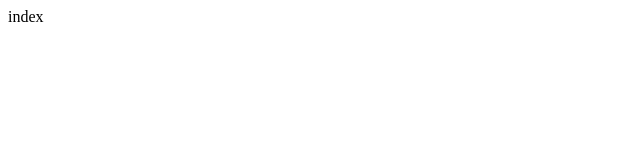
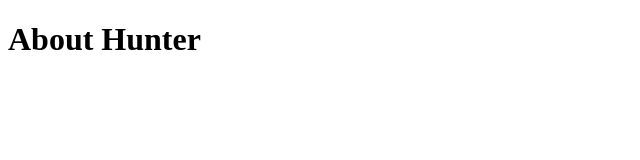
Before and after one commit to HunterHalstead/HuntersWebsite, a plain HTML site: page index.html in a window 1280 px wide. Shown: the whole page, without its empty margins (0-640 px from the left). Drawn offline with Linux system fonts and the light colour scheme.

```diff
--- a/index.html
+++ b/index.html
@@ -5,7 +5,9 @@
     <meta name="viewport" content="width=device-width, initial-scale=1.0">
     <title>Document</title>
 </head>
+
 <body>
-    index
+    <h1>About Hunter</h1>
+
 </body>
 </html>
```
